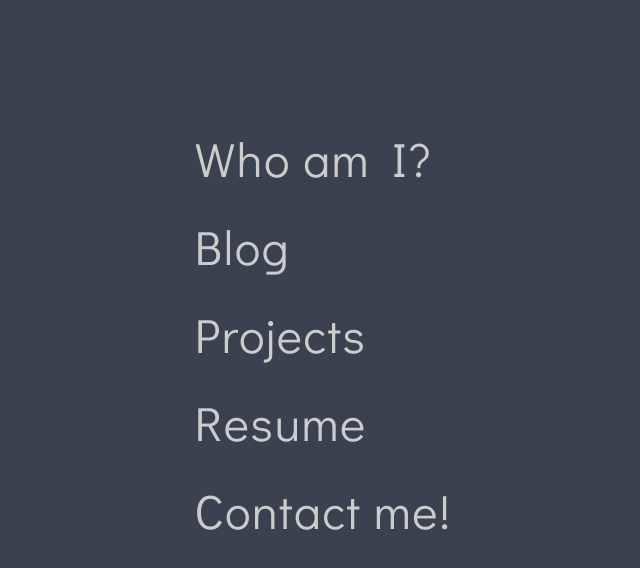
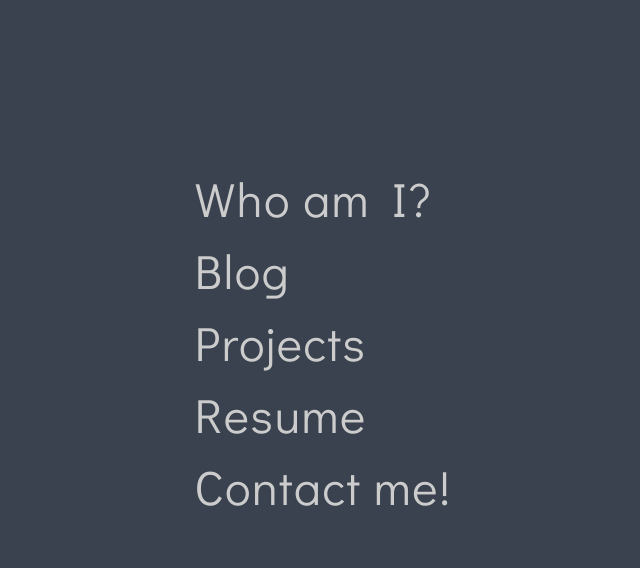
Before and after one commit to yashshah1/yashshah1.github.io, a React (Create React App) app: page / in a window 1280 px wide. Shown: the top 568 px of the page, without its empty margins (317-957 px from the left). Built offline with nearby package versions, Linux system fonts and the light colour scheme.

Commit message:
Added transition

```diff
--- a/src/components/Home.jsx
+++ b/src/components/Home.jsx
@@ -2,25 +2,42 @@ import React from "react";
 import { Link } from "react-router-dom";
 import { Contact } from "./";
 import OutdomainLink from "../helpers/OutdomainLink";
+import Reveal from "react-reveal/Reveal";
+
 export default function Home() {
   return (
+    <Reveal top cascade duration={2000}>
       <nav role="navigation" className="flex-container" id="splash">
+        <div>
           <Link to="/about" className="big-link">
             Who am I?
           </Link>
+        </div>
+        <div>
           <OutdomainLink url="/blog" className="big-link">
             Blog
           </OutdomainLink>
-      <OutdomainLink url="https://github.com/yashshah1" className="big-link">
+        </div>
+        <div>
+          <OutdomainLink
+            url="https://github.com/yashshah1"
+            className="big-link"
+          >
             Projects
           </OutdomainLink>
+        </div>
+        <div>
           <OutdomainLink
             url="https://drive.google.com/file/d/1oyRudP-OIKvmTUEViv9uRvt4d6-Ht8MY/view?usp=sharing"
             className="big-link"
           >
             Resume
           </OutdomainLink>
+        </div>
+        <div>
           <Contact />
+        </div>
       </nav>
+    </Reveal>
   );
 }
```
Lines whose indentation alone changed are shown as unchanged.
